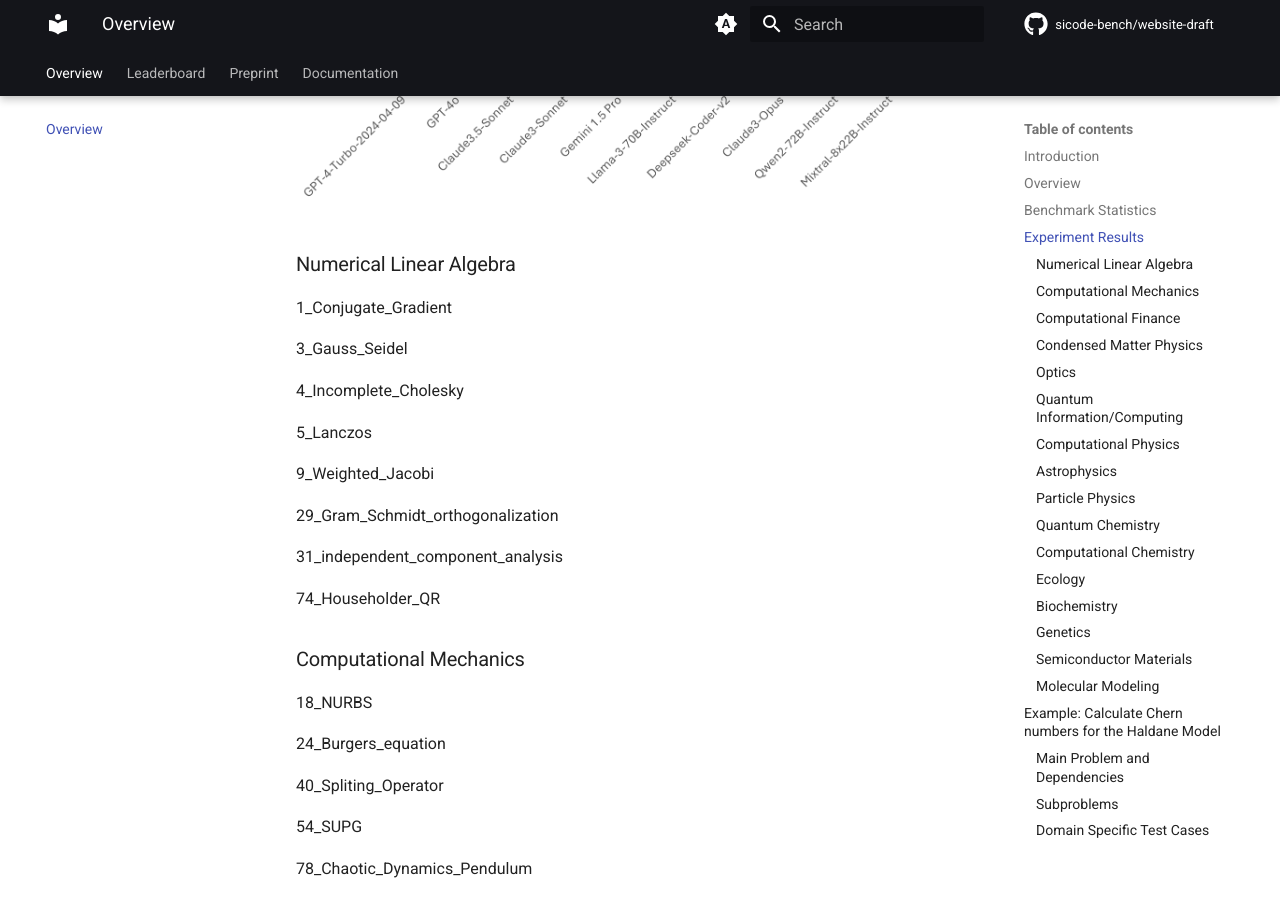
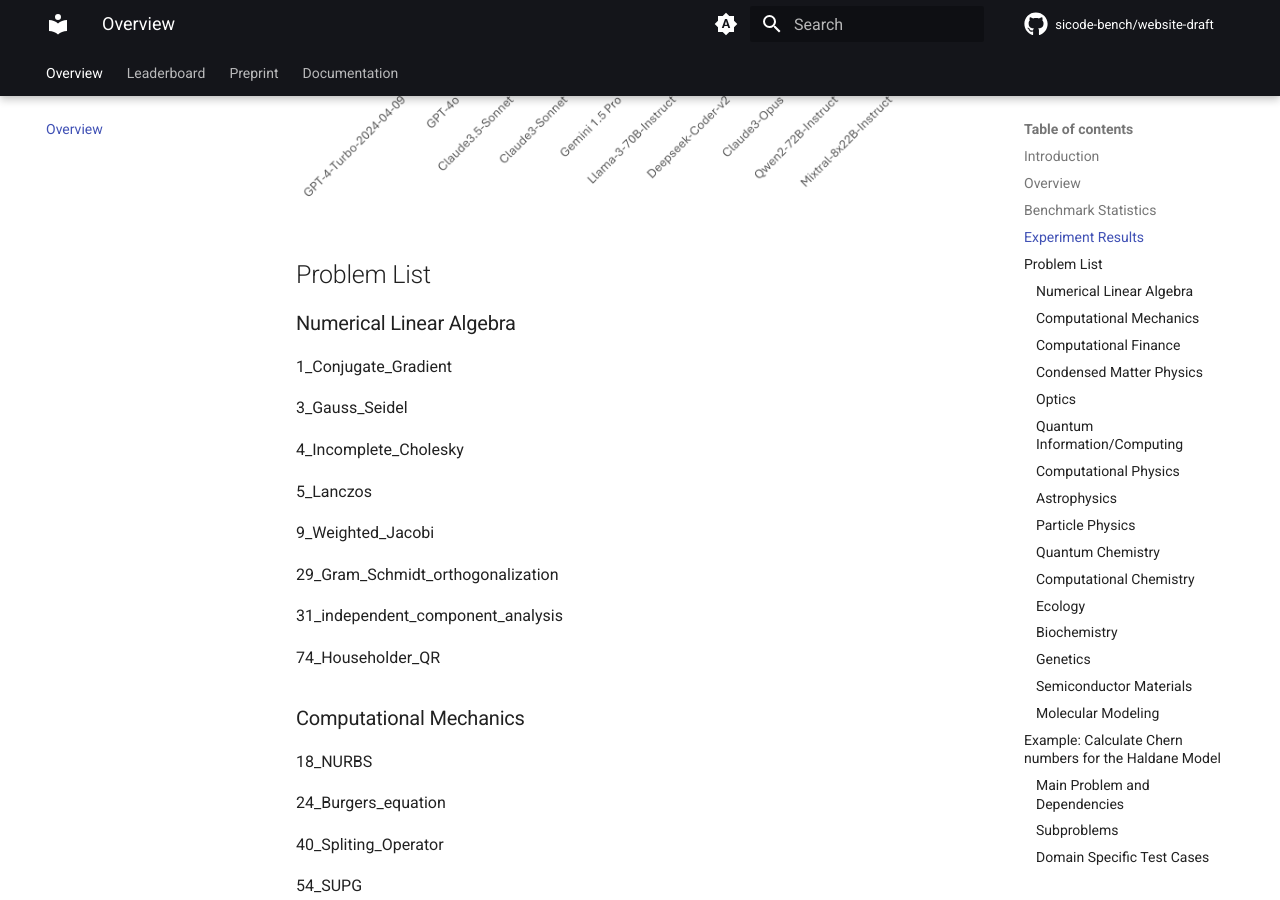
Before and after one commit to scicode-bench/scicode-bench.github.io, an MkDocs documentation site: the page built from docs/index.md, in a window 1280 px wide and 900 px high, scrolled down 4661 px. Built offline with MkDocs 1.6.1 and Material for MkDocs 9.7.7, drawn with Linux system fonts in a browser that asks for light colours; comment, search, counter and statistics services are not loaded.

Commit message:
Update index.md

```diff
--- a/docs/index.md
+++ b/docs/index.md
@@ -89,6 +89,7 @@
 ![Image Title](figures/Standard_Background.png)
 ![Image Title](figures/Performance_Gain.png)
 
+## Problem List
 ### Numerical Linear Algebra
 1_Conjugate_Gradient
 
```
